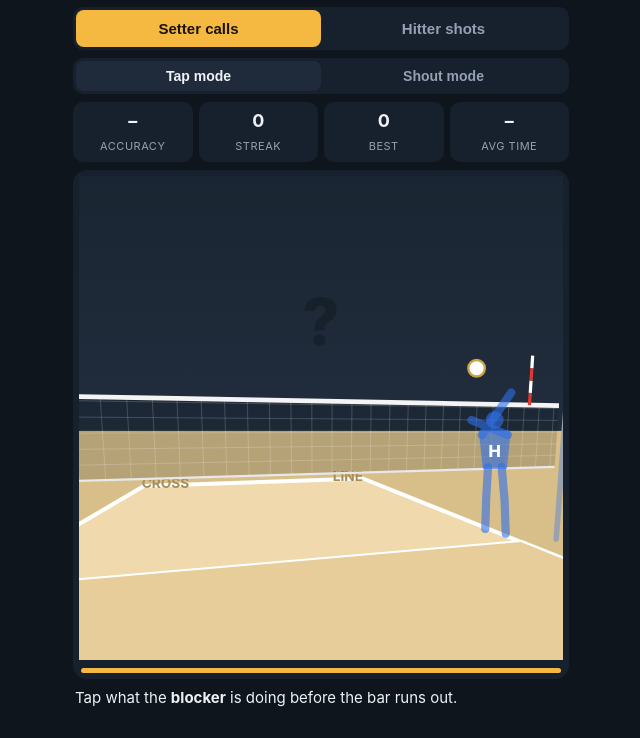
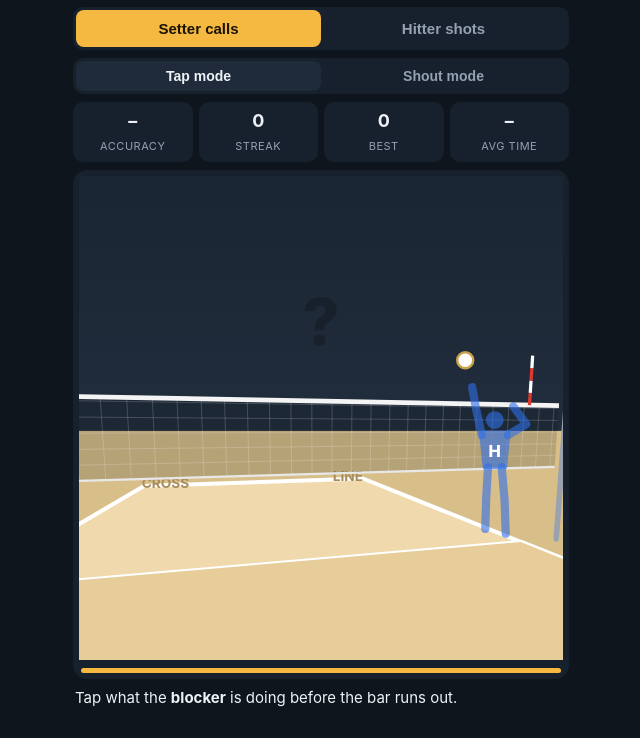
Before and after one commit to ivan8115/Call-it, a plain HTML site: page index.html in a window 1280 px wide. Shown: the part 47-785 px from the top of the page, without its empty margins (319-959 px from the left). Drawn offline with Linux system fonts and the light colour scheme.

Commit message:
Hitter in bow-and-arrow pose
Lead arm reaches up toward the ball; hitting arm cocked back with the
elbow high and the hand by the ear.

Co-Authored-By: Claude Opus 5.5 <noreply@anthropic.com>
Claude-Session: https://claude.ai/code/session_01VDa2AjZ8bs1rgqByci9D7R

```diff
--- a/index.html
+++ b/index.html
@@ -405,11 +405,11 @@ function figure(cam,w,pose,col,label,extra){
   var lw=(0.12*u).toFixed(1), o='<g stroke="'+col+'" stroke-width="'+lw+'" stroke-linecap="round" stroke-linejoin="round" fill="none"'+(extra||'')+'>';
   var hip,sh,head,legs,arms;
   if(pose==='block'){hip=0.95;sh=1.42;head=1.64;legs=[[-0.11,0],[0.11,0]];arms=[[-0.27,2.15],[0.27,2.15]];}
-  else if(pose==='attack'){var j=0.45;hip=0.95+j;sh=1.42+j;head=1.64+j;legs=[[-0.14,j+0.05],[0.16,j-0.02]];arms=[[0.24,sh+0.62],[-0.34,sh+0.22]];}
+  else if(pose==='attack'){var j=0.45;hip=0.95+j;sh=1.42+j;head=1.64+j;legs=[[-0.14,j+0.05],[0.16,j-0.02]];arms=[[-0.27,sh+0.36,-0.33,sh+0.7],[0.46,sh+0.16,0.27,sh+0.42]];}
   else if(pose==='move'){hip=0.82;sh=1.3;head=1.5;legs=[[-0.3,0],[0.28,0.06]];arms=[[-0.34,0.95],[0.34,1.15]];}
   else {hip=0.8;sh=1.28;head=1.48;legs=[[-0.28,0],[0.28,0]];arms=[[-0.3,0.85],[0.3,0.85]];}   // ready
   legs.forEach(function(f,i){var k=(i?1:-1)*0.1;o+='<path d="M'+q(k,hip)+' L'+q(f[0]*0.9,(hip+f[1])/2)+' L'+q(f[0],f[1])+'"/>'});
-  arms.forEach(function(a,i){var k=(i?1:-1)*0.19;o+='<path d="M'+q(k,sh)+' L'+q(a[0],a[1])+'"/>'});
+  arms.forEach(function(a,i){var k=(i?1:-1)*0.19;o+='<path d="M'+q(k,sh)+(a.length>2?' L'+q(a[0],a[1])+' L'+q(a[2],a[3]):' L'+q(a[0],a[1]))+'"/>'});
   o+='</g>';
   o+='<path d="M'+q(-0.2,sh+0.04)+' L'+q(0.2,sh+0.04)+' L'+q(0.15,hip)+' L'+q(-0.15,hip)+'Z" fill="'+col+'" stroke="'+col+'" stroke-width="'+(0.06*u).toFixed(1)+'" stroke-linejoin="round"'+(extra||'')+'/>';
   o+='<circle cx="'+X.toFixed(1)+'" cy="'+(Y0-head*u).toFixed(1)+'" r="'+(0.13*u).toFixed(1)+'" fill="'+col+'"'+(extra||'')+'/>';
@@ -474,7 +474,7 @@ function renderSetter(sc,o){ // o: {t, hidden, reveal}
   // your hitter (in front, by the sideline) and the set ball
   var hw=wpt(HIT.x+0.02,-0.09,s);
   h+=figure(cam,hw,'attack','#2f6fe8','H',' opacity="0.6"');
-  var bp=P(cam,{x:hw.x*0.95,y:-0.3,z:2.85}),bpf=P(cam,{x:hw.x*0.95,y:-0.3,z:2.65});
+  var bp=P(cam,{x:hw.x-0.2,y:-0.1,z:3.0}),bpf=P(cam,{x:hw.x-0.2,y:-0.1,z:2.8});
   if(bp&&bpf)h+='<circle cx="'+bp.x+'" cy="'+bp.y+'" r="'+Math.max(3,(bpf.y-bp.y)*0.6)+'" fill="#fff" stroke="#c9a24a" stroke-width="1.5"/>';
   $('court').innerHTML=h;
 }
```
